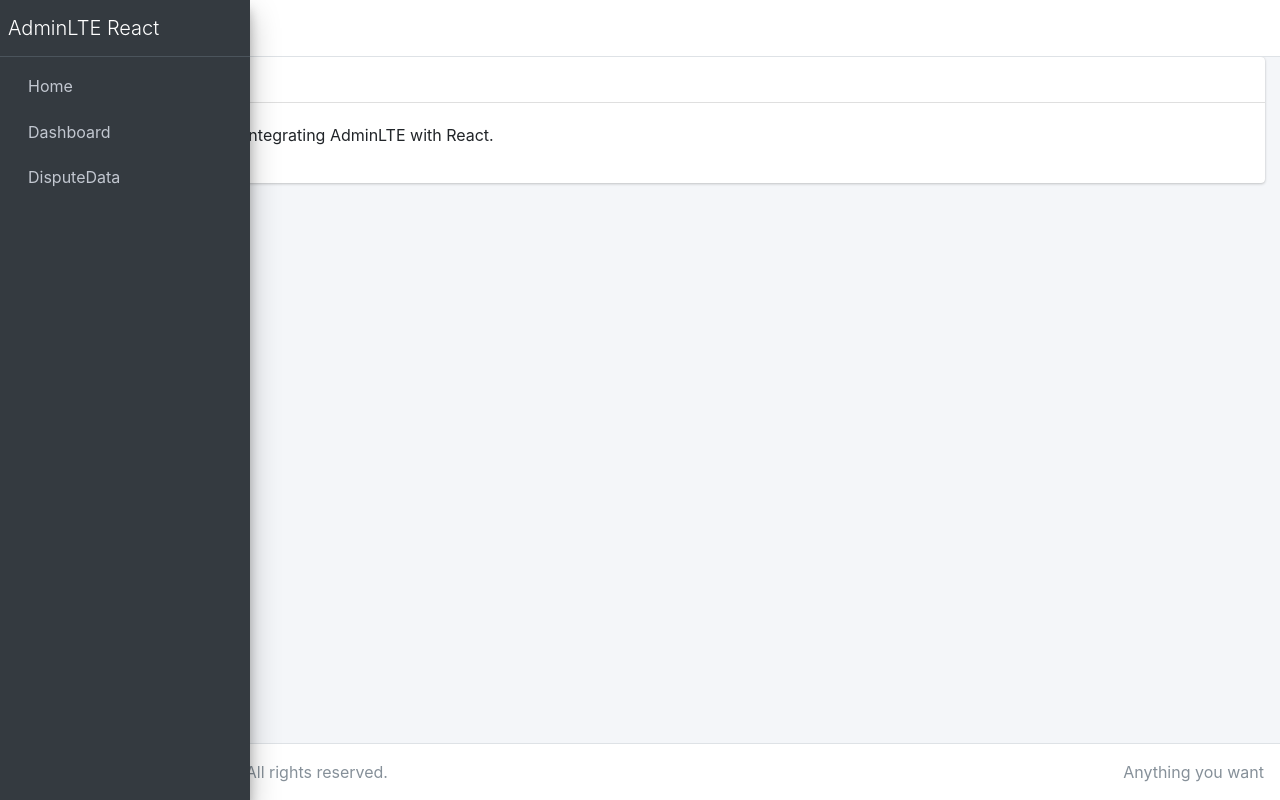
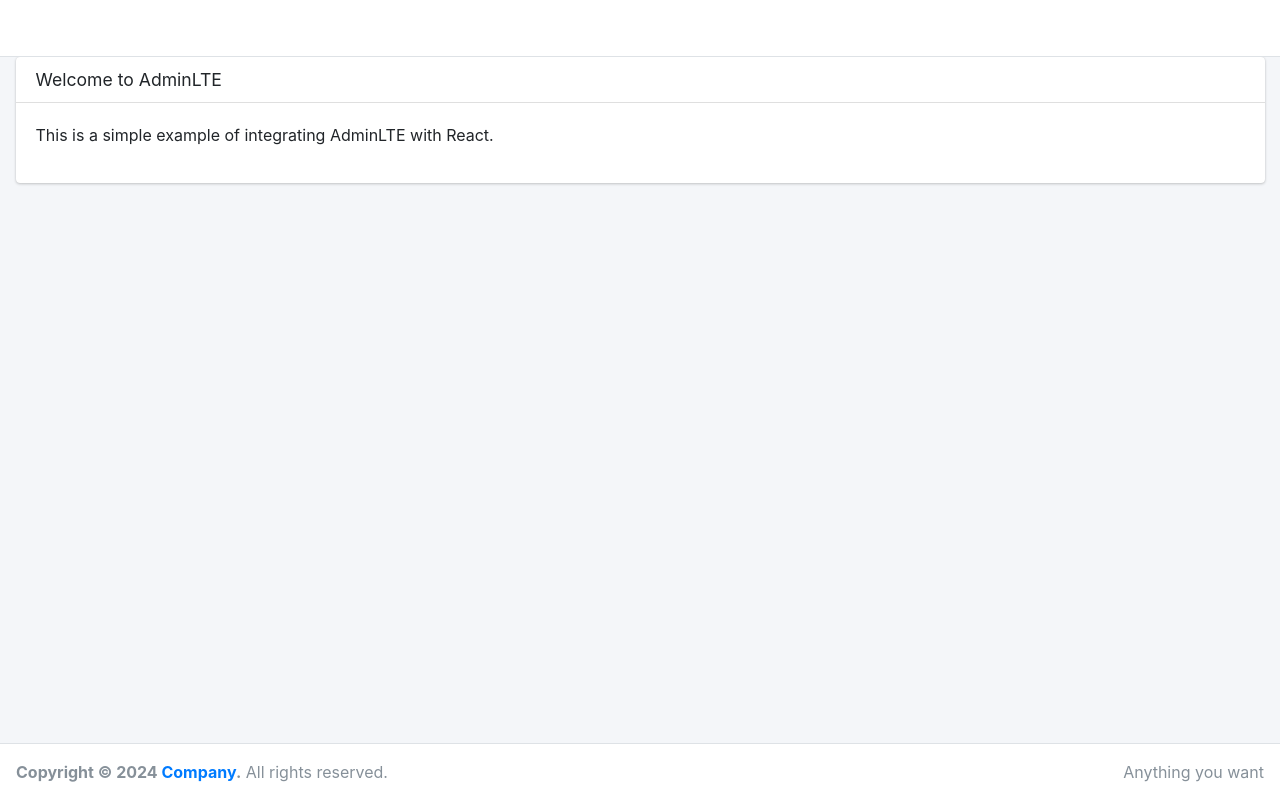
Before and after one commit to mngawert/dispute-adminlte, a React (Create React App) app: page / in a window 1280 px wide. Built offline with nearby package versions, Linux system fonts and the light colour scheme.

Commit message:
Del sidebar

```diff
--- a/src/App.js
+++ b/src/App.js
@@ -2,7 +2,6 @@
 import { BrowserRouter as Router, Route, Routes } from "react-router-dom";
 import "./App.css";
 import Navbar from "./components/Navbar";
-import Sidebar from "./components/Sidebar";
 import Footer from "./components/Footer";
 import Dashboard from "./pages/Dashboard";
 import Home from "./pages/Home";
@@ -17,7 +16,6 @@
         <Navbar />
 
         {/* Sidebar */}
-        <Sidebar />
 
         {/* Content Wrapper */}
         <div className="content-wrapper">
--- a/src/components/Sidebar.js
+++ /dev/null
@@ -1,35 +0,0 @@
-import React from "react";
-
-export default function Sidebar() {
-  return (
-    <aside className="main-sidebar sidebar-dark-primary elevation-4">
-      <a href="/" className="brand-link">
-        <span className="brand-text font-weight-light">AdminLTE React</span>
-      </a>
-      <div className="sidebar">
-        <nav className="mt-2">
-          <ul className="nav nav-pills nav-sidebar flex-column" role="menu">
-            <li className="nav-item">
-              <a href="/" className="nav-link">
-                <i className="nav-icon fas fa-tachometer-alt"></i>
-                <p>Home</p>
-              </a>
-            </li>
-            <li className="nav-item">
-              <a href="/Dashboard" className="nav-link">
-                <i className="nav-icon fas fa-tachometer-alt"></i>
-                <p>Dashboard</p>
-              </a>
-            </li>
-            <li className="nav-item">
-              <a href="/DisputeData" className="nav-link">
-                <i className="nav-icon fas fa-tachometer-alt"></i>
-                <p>DisputeData</p>
-              </a>
-            </li>
-          </ul>
-        </nav>
-      </div>
-    </aside>
-  );
-}
```
